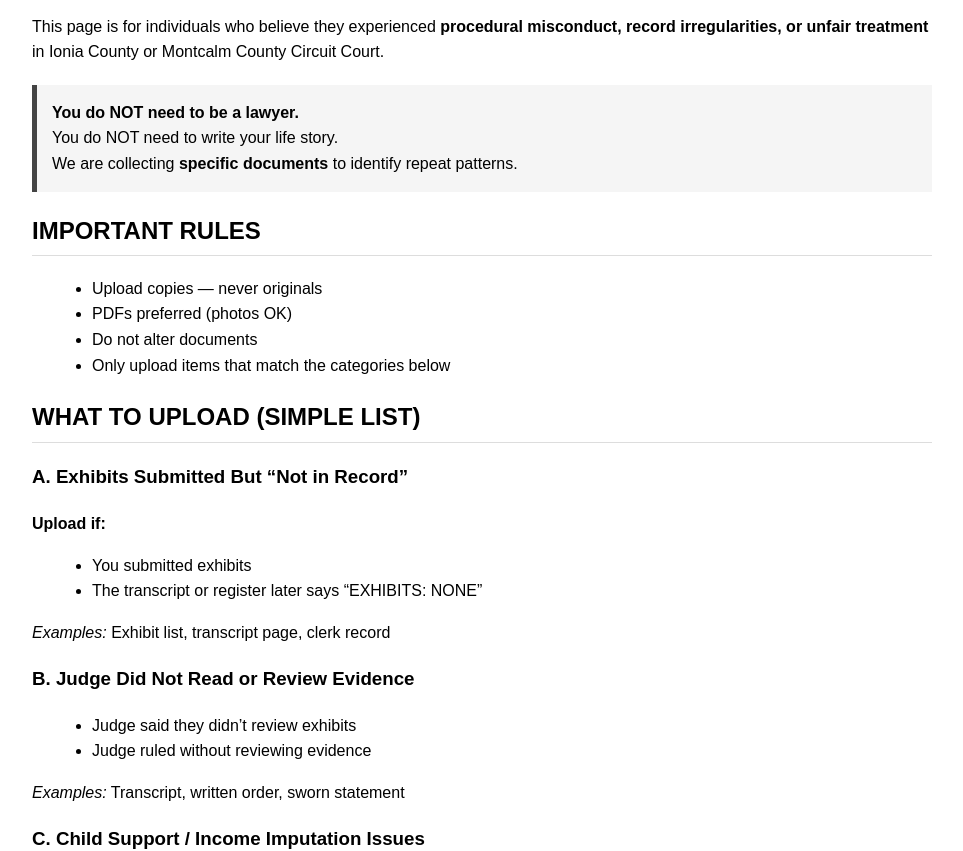
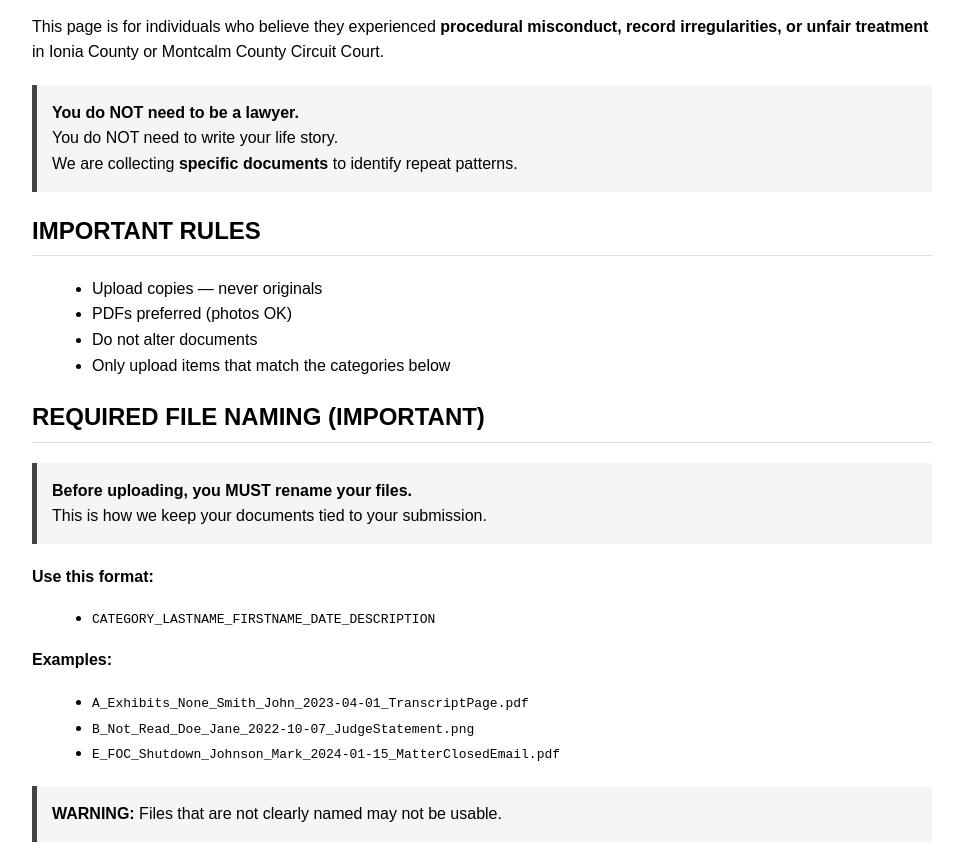
Before and after one commit to TheSandManClan/ionia-montcalm-intake-site, a plain HTML site: page docs/index.html in a window 1280 px wide. Shown: the part 105-956 px from the top of the page, without its empty margins (158-1121 px from the left). Drawn offline with Linux system fonts and the light colour scheme.

Commit message:
Update index.html

```diff
--- a/docs/index.html
+++ b/docs/index.html
@@ -50,6 +50,29 @@ We are collecting <strong>specific documents</strong> to identify repeat pattern
   <li>Do not alter documents</li>
   <li>Only upload items that match the categories below</li>
 </ul>
+
+  <h2>REQUIRED FILE NAMING (IMPORTANT)</h2>
+<div class="box">
+  <strong>Before uploading, you MUST rename your files.</strong><br>
+  This is how we keep your documents tied to your submission.
+</div>
+
+<p><strong>Use this format:</strong></p>
+<ul>
+  <li><code>CATEGORY_LASTNAME_FIRSTNAME_DATE_DESCRIPTION</code></li>
+</ul>
+
+<p><strong>Examples:</strong></p>
+<ul>
+  <li><code>A_Exhibits_None_Smith_John_2023-04-01_TranscriptPage.pdf</code></li>
+  <li><code>B_Not_Read_Doe_Jane_2022-10-07_JudgeStatement.png</code></li>
+  <li><code>E_FOC_Shutdown_Johnson_Mark_2024-01-15_MatterClosedEmail.pdf</code></li>
+</ul>
+
+<div class="box">
+  <strong>WARNING:</strong> Files that are not clearly named may not be usable.
+</div>
+
 
 <h2>WHAT TO UPLOAD (SIMPLE LIST)</h2>
 
```
